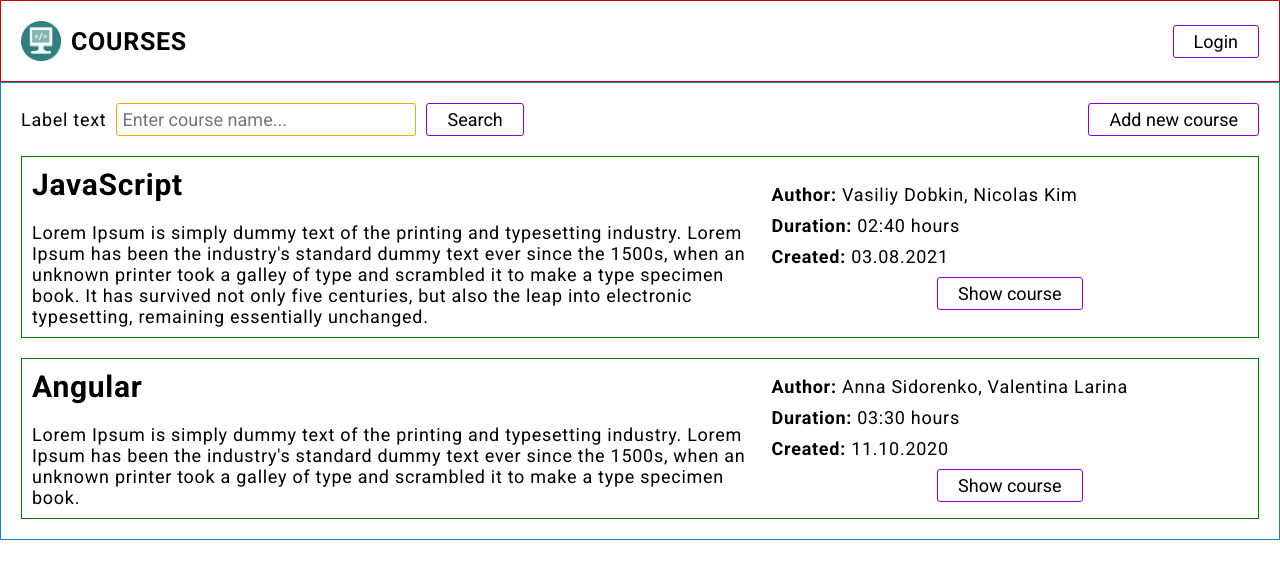
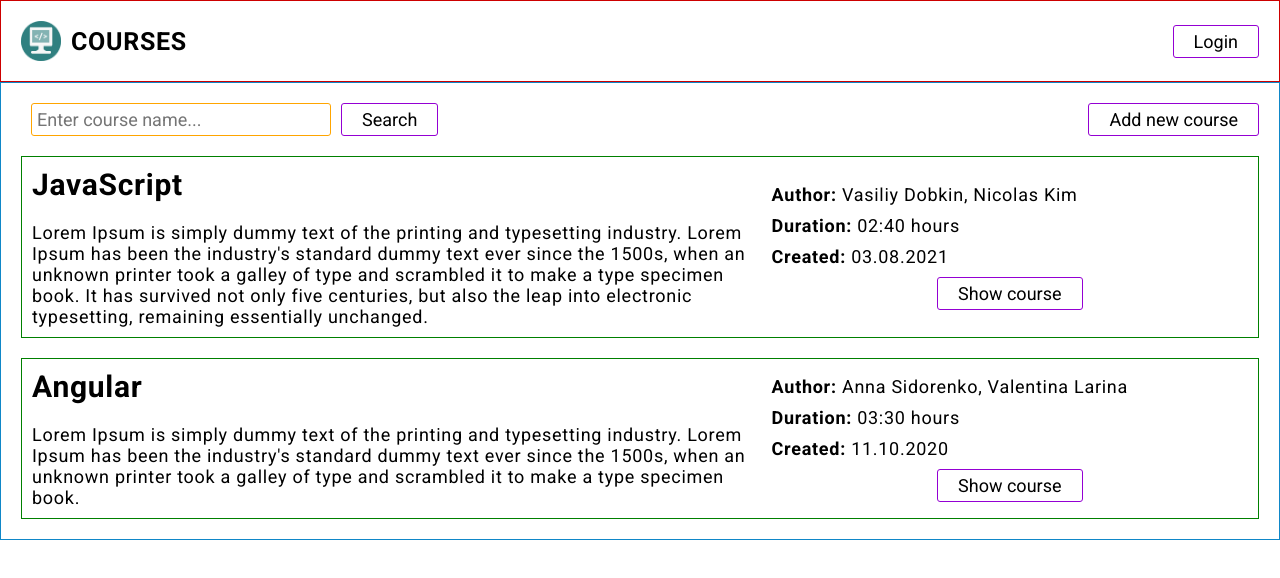
Before and after one commit to dreamkaman/My-EpamLabHW, a React (Create React App) app in the folder courses-app/: page / in a window 1280 px wide. Shown: the top 578 px of the page. Built offline with nearby package versions, Linux system fonts and the light colour scheme.

Commit message:
Add functionality for search bar

```diff
--- a/courses-app/src/App.jsx
+++ b/courses-app/src/App.jsx
@@ -1,4 +1,4 @@
-import { useState } from 'react';
+import { useState, useEffect } from 'react';
 
 import Header from './components/Header/Header';
 import Courses from './components/Courses/Courses';
@@ -7,19 +7,30 @@ import { Context } from './Context';
 
 import * as db from 'helpers/mockedDataBase';
 
+const initialCoursesSet = db.mockedCoursesList;
+
 const App = () => {
 	const [isLoggined, setIsLoggined] = useState(false);
+	const [courses, setCourses] = useState(initialCoursesSet);
+	const [filter, setFilter] = useState('');
+
+	useEffect(() => {
+		if (!filter) {
+			setCourses(initialCoursesSet);
+		}
+	}, [filter]);
 
 	const onClickHandle = (value) => {
 		setIsLoggined(value);
 	};
 	return (
 		<>
-			<Context.Provider value={{ isLoggined, onClickHandle }}>
+			<Context.Provider
+				value={{ isLoggined, onClickHandle, filter, setFilter, setCourses }}
+			>
 				<Header />
+				<Courses courses={courses} />
 			</Context.Provider>
-
-			<Courses courses={db.mockedCoursesList} />
 		</>
 	);
 };
--- a/courses-app/src/common/Input/Input.jsx
+++ b/courses-app/src/common/Input/Input.jsx
@@ -1,6 +1,12 @@
 import s from './Input.module.css';
 
-const Input = ({ placeholder = '', width = 300, labelTxt = 'Label text' }) => {
+const Input = ({
+	placeholder = '',
+	width = 300,
+	labelTxt = '',
+	value = '',
+	onChange,
+}) => {
 	return (
 		<div className={s.wrapper}>
 			<label htmlFor='searchText' className={s.labelTxt}>
@@ -12,6 +18,8 @@ const Input = ({ placeholder = '', width = 300, labelTxt = 'Label text' }) => {
 				style={{ width: width + 'px', marginRight: '10px' }}
 				className={s.txtInput}
 				placeholder={placeholder}
+				value={value}
+				onChange={onChange}
 			/>
 		</div>
 	);
--- a/courses-app/src/components/Courses/Courses.jsx
+++ b/courses-app/src/components/Courses/Courses.jsx
@@ -1,6 +1,9 @@
+import { useContext } from 'react';
+
 import CourseCard from './components/CourseCard/CourseCard';
 import Button from 'common/Button';
 import SearchBar from './components/SearchBar';
+import { Context } from 'Context';
 
 import { getAuthors } from 'helpers/authorsString';
 import { dateTransform } from 'helpers/dateGenerator';
@@ -9,10 +12,13 @@ import { durationTransform } from 'helpers/pipeDuration';
 import s from './Courses.module.css';
 
 const Courses = ({ courses = [] }) => {
+	const context = useContext(Context);
+	console.log(context);
+
 	return (
 		<section className={s.coursesSection}>
 			<div className={s.wrapper}>
-				<SearchBar />
+				<SearchBar value={context.filter} setFilter={context.setFilter} />
 				<Button btnText='Add new course' />
 			</div>
 			<ul>
--- a/courses-app/src/components/Courses/components/SearchBar/SearchBar.jsx
+++ b/courses-app/src/components/Courses/components/SearchBar/SearchBar.jsx
@@ -1,13 +1,32 @@
+import { useContext } from 'react';
+
 import Input from 'common/Input';
 import Button from 'common/Button';
+import { Context } from 'Context';
 
 import s from './SearchBar.module.css';
 
-const SearchBar = () => {
+const SearchBar = ({ value = '', setFilter }) => {
+	const context = useContext(Context);
+	console.log(context);
+
+	const onChangeHandle = (e) => {
+		setFilter(e.target.value);
+	};
+
+	const onSubmitHandle = (e) => {
+		e.preventDefault();
+		console.log(context);
+	};
+
 	return (
 		<div>
-			<form action='#' className={s.searchForm}>
-				<Input placeholder='Enter course name...' />
+			<form action='#' className={s.searchForm} onSubmit={onSubmitHandle}>
+				<Input
+					placeholder='Enter course name...'
+					onChange={onChangeHandle}
+					value={value}
+				/>
 				<Button btnText='Search' type='submit' />
 			</form>
 		</div>
```
